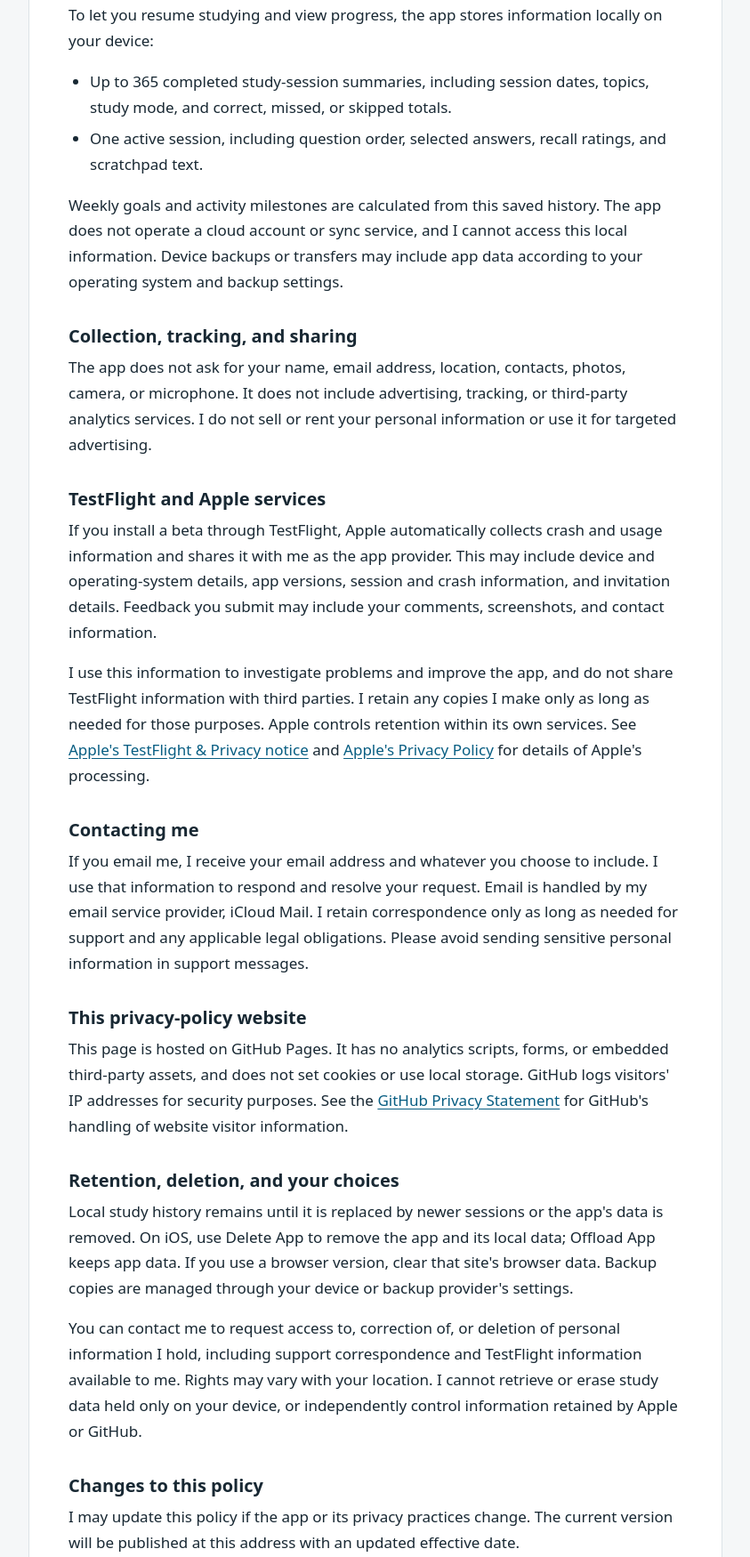
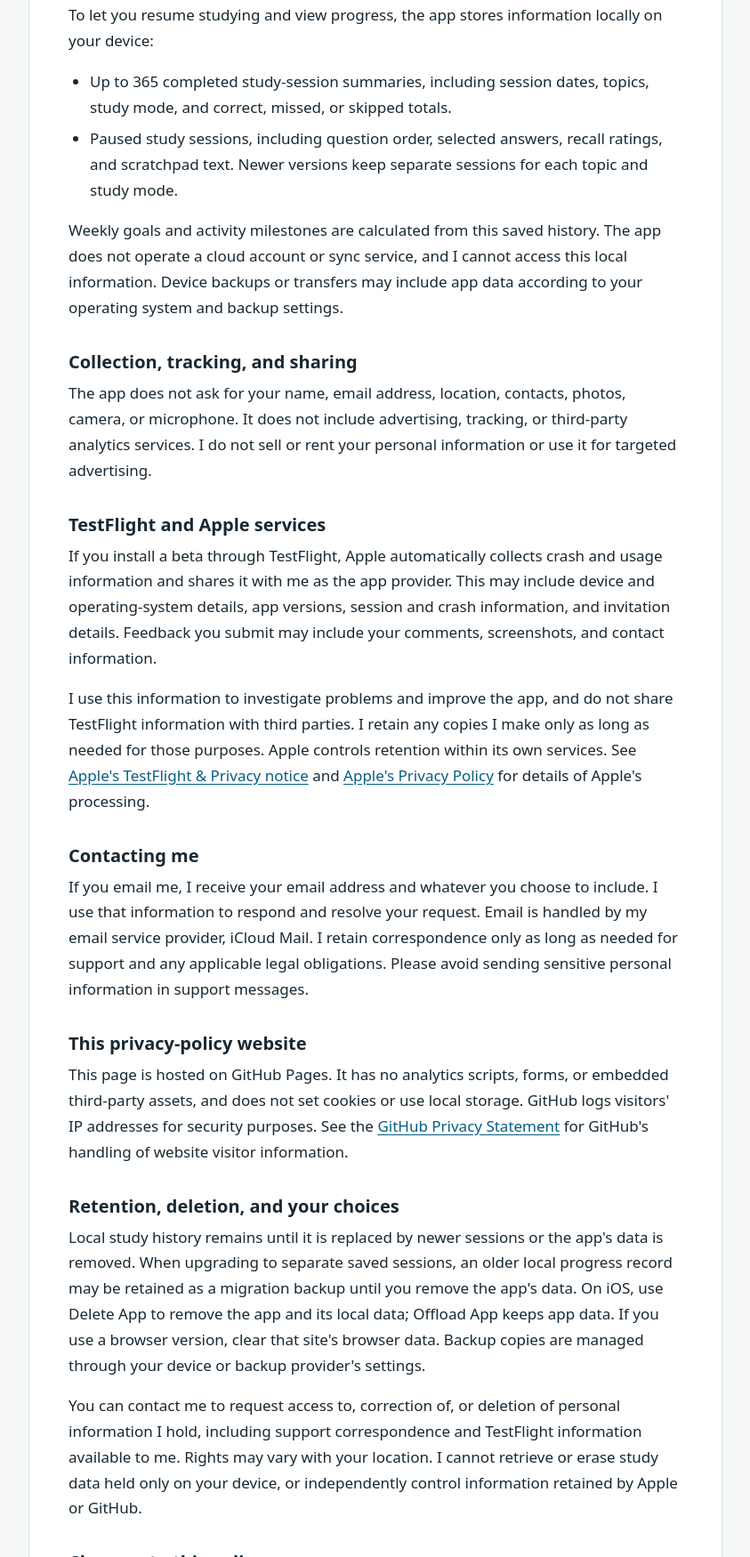
Before and after one commit to personalgoogle-lang/aw139-study-deck-privacy, a plain HTML site: page index.html in a window 1280 px wide. Shown: the part 531-2281 px from the top of the page at 89% size, without its empty margins (218-1061 px from the left). Drawn offline with Linux system fonts and the light colour scheme.

Commit message:
Describe per-topic saved sessions and local migration backup

```diff
--- a/index.html
+++ b/index.html
@@ -40,7 +40,7 @@
   <p>To let you resume studying and view progress, the app stores information locally on your device:</p>
   <ul>
     <li>Up to 365 completed study-session summaries, including session dates, topics, study mode, and correct, missed, or skipped totals.</li>
-    <li>One active session, including question order, selected answers, recall ratings, and scratchpad text.</li>
+    <li>Paused study sessions, including question order, selected answers, recall ratings, and scratchpad text. Newer versions keep separate sessions for each topic and study mode.</li>
   </ul>
   <p>Weekly goals and activity milestones are calculated from this saved history. The app does not operate a cloud account or sync service, and I cannot access this local information. Device backups or transfers may include app data according to your operating system and backup settings.</p>
 
@@ -58,7 +58,7 @@
   <p>This page is hosted on GitHub Pages. It has no analytics scripts, forms, or embedded third-party assets, and does not set cookies or use local storage. GitHub logs visitors' IP addresses for security purposes. See the <a href="https://docs.github.com/en/site-policy/privacy-policies/github-general-privacy-statement">GitHub Privacy Statement</a> for GitHub's handling of website visitor information.</p>
 
   <h2>Retention, deletion, and your choices</h2>
-  <p>Local study history remains until it is replaced by newer sessions or the app's data is removed. On iOS, use Delete App to remove the app and its local data; Offload App keeps app data. If you use a browser version, clear that site's browser data. Backup copies are managed through your device or backup provider's settings.</p>
+  <p>Local study history remains until it is replaced by newer sessions or the app's data is removed. When upgrading to separate saved sessions, an older local progress record may be retained as a migration backup until you remove the app's data. On iOS, use Delete App to remove the app and its local data; Offload App keeps app data. If you use a browser version, clear that site's browser data. Backup copies are managed through your device or backup provider's settings.</p>
   <p>You can contact me to request access to, correction of, or deletion of personal information I hold, including support correspondence and TestFlight information available to me. Rights may vary with your location. I cannot retrieve or erase study data held only on your device, or independently control information retained by Apple or GitHub.</p>
 
   <h2>Changes to this policy</h2>
```
